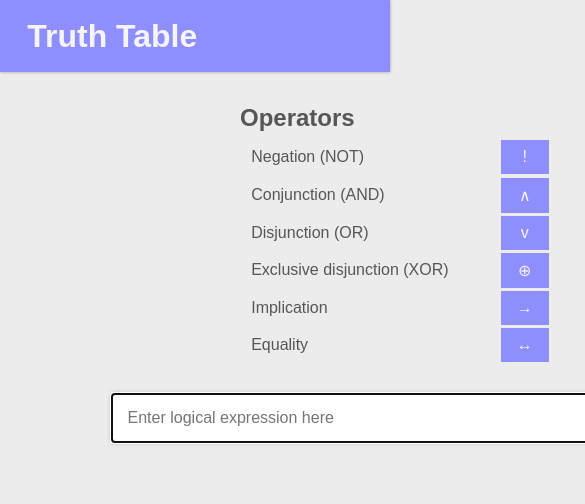
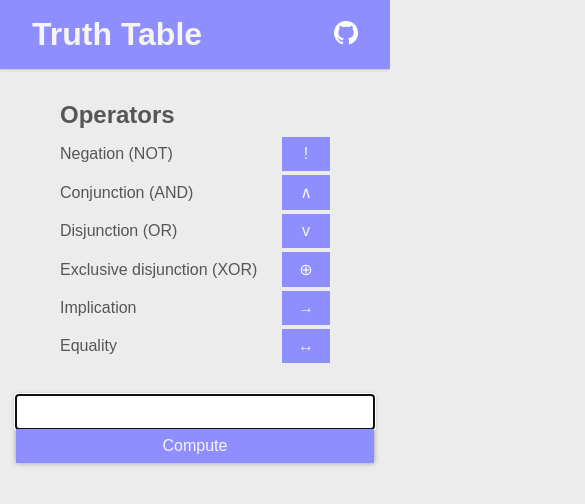
Before and after one commit to tdedetd/truth_table, an Angular app: page / in a window 390 px wide. Shown: the top 504 px of the page, 585 px wide, since content can reach past the window. Built offline with nearby package versions, Linux system fonts and the light colour scheme.

Commit message:
mobile optimization

```diff
--- a/src/app/app.component.html
+++ b/src/app/app.component.html
@@ -1,10 +1,11 @@
 <tt-header></tt-header>
 <div class="container">
-  <main>
+  <main class="main">
     <tt-guide></tt-guide>
-    <div class="expr-input">
-      <tt-expression-input (expressionChange)="onExpressionChange($event)"></tt-expression-input>
-    </div>
+    <tt-expression-input
+      class="expression-input"
+      (expressionChange)="onExpressionChange($event)"
+    ></tt-expression-input>
 
     @if (expression) {
       <tt-table [expression]="expression"></tt-table>
--- a/src/app/app.component.scss
+++ b/src/app/app.component.scss
@@ -1,3 +1,12 @@
-.expr-input {
-  text-align: center;
+.main {
+  display: flex;
+  flex-direction: column;
+  align-items: center;
+  row-gap: 32px;
 }
+
+.expression-input {
+  @media screen and (max-width: 479px) {
+    width: 100%;
+  }
+}
--- a/src/app/components/expression-input/expression-input.component.html
+++ b/src/app/components/expression-input/expression-input.component.html
@@ -1,9 +1,7 @@
-<div>
+<div class="expression-input-container">
   <input
     #textbox
     type="text"
-    [class.no-letter-spacing]="!expression"
-    placeholder="Enter logical expression here"
     [(ngModel)]="expression"
     (keydown)="keydown($event)"
     (keydown.enter)="compute()">
--- a/src/app/components/expression-input/expression-input.component.scss
+++ b/src/app/components/expression-input/expression-input.component.scss
@@ -1,23 +1,25 @@
-div {
+.expression-input-container {
   display: inline-block;
-  height: 3rem;
   box-shadow: 0 0 5px #999;
+  display: flex;
+  flex-direction: column;
+
+  @media screen and (min-width: 480px) {
+    flex-direction: row;
+  }
 }
 
 input[type=text] {
   color: inherit;
   border: none;
-  padding: 0 1rem;
-  font-size: 1rem;
-  width: 30rem;
-  height: 100%;
-  letter-spacing: .15rem;
-}
-
-input[type=text].no-letter-spacing {
-  letter-spacing: initial;
+  padding: 8px 16px;
+  font-size: 16px;
+  letter-spacing: 4px;
+  flex-shrink: 1;
+  flex-grow: 1;
 }
 
 .btn {
   height: 100%;
+  flex-shrink: 0;
 }
--- a/src/app/components/guide/guide.component.html
+++ b/src/app/components/guide/guide.component.html
@@ -1,8 +1,8 @@
 <div class="guide">
-  <h2>Operators</h2>
+  <h2 class="guide-header">Operators</h2>
   <ul>
-    @for (op of operators; track op.char) {
-      <li>{{ op.name }}
+    @for (op of operators; track op.char; let isLast = $last) {
+      <li [class.last]="isLast">{{ op.name }}
         <button class="btn" (click)="onOperationClick(op.char)">{{ op.char }}</button>
       </li>
     }
--- a/src/app/components/guide/guide.component.scss
+++ b/src/app/components/guide/guide.component.scss
@@ -1,10 +1,8 @@
-h2 {
-  margin: 0;
+.guide-header {
+  margin-bottom: 8px;
 }
 
 ul {
-  margin: .5rem;
-  padding: 0;
   list-style: none;
 }
 
@@ -12,14 +10,17 @@ li {
   display: flex;
   justify-content: space-between;
   align-items: center;
-  margin: .2rem;
+  margin-bottom: 4px;
+
+  &.last {
+    margin: 0;
+  }
 }
 
 .btn {
-  width: 3rem;
+  width: 48px;
 }
 
 .guide {
-  margin: 0 auto 2rem;
-  width: 20rem;
+  width: 270px;
 }
--- a/src/app/components/header/header.component.scss
+++ b/src/app/components/header/header.component.scss
@@ -1,8 +1,8 @@
 header {
-  padding: .7rem;
+  padding: 16px;
   color: var(--primary-text-color);
   background: var(--primary-color);
-  margin-bottom: 2rem;
+  margin-bottom: 32px;
   box-shadow: 0 0 3px #999;
 }
 
@@ -19,12 +19,15 @@ h1 {
 .creds {
   display: flex;
   align-items: center;
+  gap: 8px;
 }
 
 .creds__name {
-  margin-right: .5rem;
+  @media screen and (max-width: 479px) {
+    display: none;
+  }
 }
 
 .creds__github {
-  height: 1.3rem;
+  height: 24px;
 }
--- a/src/app/components/table/table.component.scss
+++ b/src/app/components/table/table.component.scss
@@ -1,16 +1,11 @@
-.table-container {
-  margin: 2.5rem;
-}
-
 table {
   border-collapse: collapse;
-  margin: 0 auto;
   box-shadow: 0 0 5px #999;
 }
 
 th, td {
   background: #fff;
-  padding: .5rem 1.5rem;
+  padding: 8px 24px;
 }
 
 th {
@@ -20,5 +15,5 @@ th {
 
 td {
   text-align: center;
-  min-width: 3rem;
+  min-width: 48px;
 }
--- a/src/styles.scss
+++ b/src/styles.scss
@@ -18,11 +18,16 @@ body {
   background-color: #ececec;
 }
 
+ul, ol, li, h1, h2, h3, h4, h5, h6, p {
+  margin: 0;
+  padding: 0;
+}
+
 .btn {
   border: none;
   background: var(--primary-color);
   color: var(--primary-text-color);
-  padding: .5rem 1rem;
+  padding: 8px 16px;
   cursor: pointer;
   border-radius: 0;
   font-size: 1rem;
@@ -38,6 +43,5 @@ body {
 
 .container {
   margin: 0 auto;
-  width: 50rem;
-  padding: 0 1rem;
+  padding: 0 16px;
 }
```
